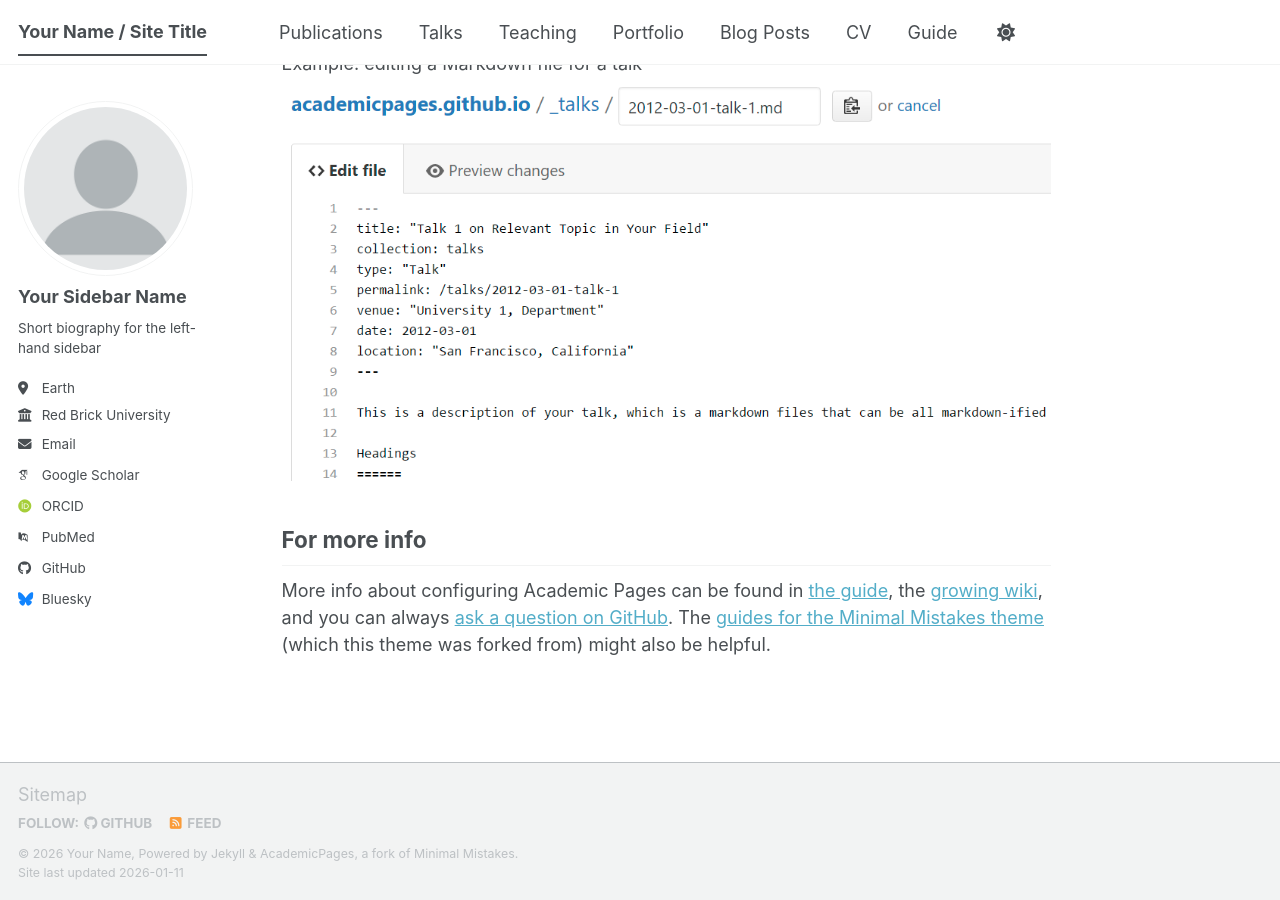
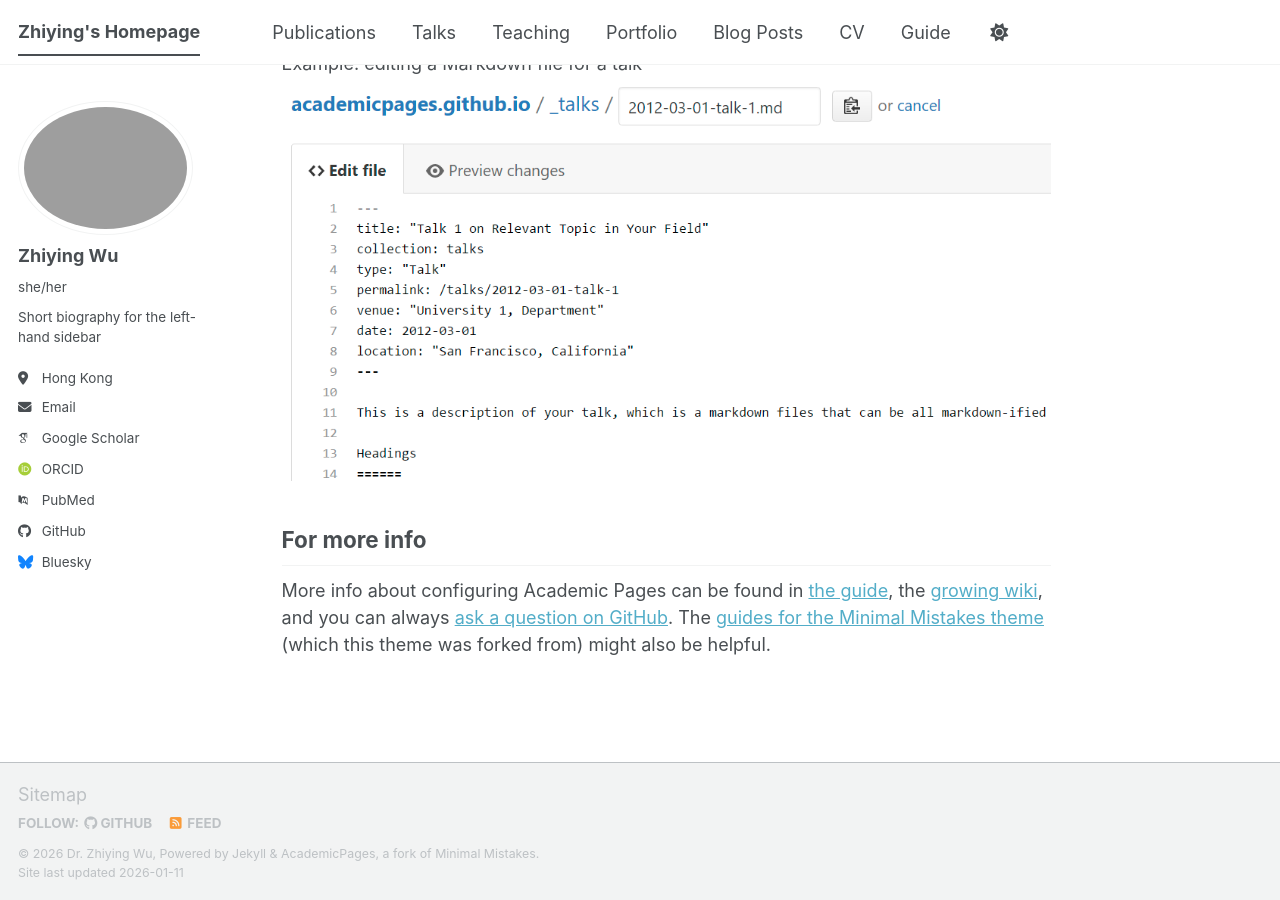
Before and after one commit to wzy199520/wzy199520.github.io, a Jekyll site: the page built from _pages/about.md, in a window 1280 px wide and 900 px high, scrolled down 2720 px. Built offline with Jekyll 4.4.1, drawn with Linux system fonts in a browser that asks for light colours; some web fonts are replaced; a script bundle is joined from its source files by our own code; library files that are not in the unit come from our copies.

Commit message:
Update _config.yml

```diff
--- a/_config.yml
+++ b/_config.yml
@@ -9,33 +9,32 @@
 # Basic Site Settings
 locale                   : "en-US"
 site_theme               : "default" # The available themes options are "default", "air", "sunrise", "mint", "dirt" and "contrast"
-title                    : "Your Name / Site Title"
+title                    : "Zhiying's Homepage"
 title_separator          : "-"
-name                     : &name "Your Name"
-description              : &description "Your Name's academic portfolio"   # Update this with a general description of your site, this is the default if not overridden by a page
-url                      : https://academicpages.github.io # The base hostname & protocol for your site e.g. "https://[your GitHub username].github.io",
+name                     : &name "Dr. Zhiying Wu"
+description              : &description "伍芷影"   # Update this with a general description of your site, this is the default if not overridden by a page
+url                      : https://wzy199520.github.io # The base hostname & protocol for your site e.g. "https://[your GitHub username].github.io",
                                                            # or if you already have some other page hosted on Github then use "https://[your GitHub username].github.io/[Your Repo Name]"
 baseurl                  : "" # the subpath of your site, e.g. "/blog"
-repository               : "academicpages/academicpages.github.io"
+repository               : "wzy199520/wzy199520.github.io"
 
 # Site Author - The following control what appear as part of the author content on the side bar.
 #               If a field is blank the icon and link will not appear, otherwise it will be shown.
 #               Additional customization can be done by editing /_includes/author-profile.html
 author:
   # Biographic information
-  avatar           : "profile.png"
-  name             : "Your Sidebar Name"
-  pronouns         : # example: "she/her"
+  avatar           : "zhiyingwu.png"
+  name             : "Zhiying Wu"
+  pronouns         : "she/her"
   bio              : "Short biography for the left-hand sidebar"
-  location         : "Earth"
-  employer         : "Red Brick University"
+  location         : "Hong Kong"
   uri              : # URL
-  email            : "none@example.org"
+  email            : "zhiyingwu2-c@my.cityu.edu.hk"
 
   # Academic websites
   academia         : # URL
   arxiv            : # URL - Update with the correct link to your profile
-  googlescholar    : "https://scholar.google.com/citations?user=PS_CX0AAAAAJ"
+  googlescholar    : "https://scholar.google.com.hk/citations?user=a8SpjC4AAAAJ&hl=zh-CN"
   inspire-hep      : # URL
   impactstory      : # URL
   orcid            : "https://orcid.org/yourorcidurl"
```
